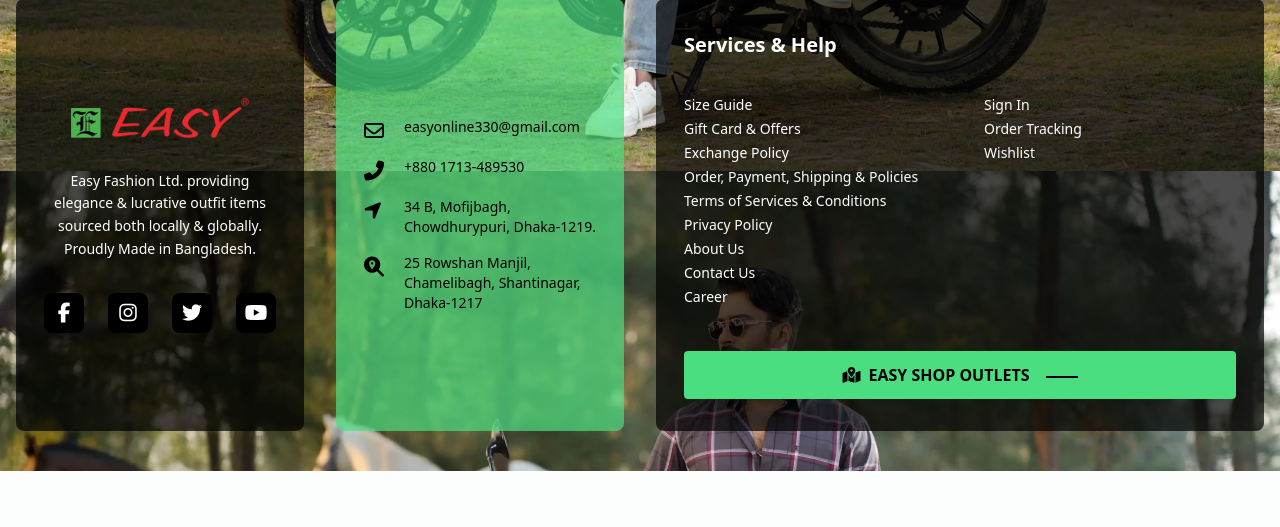
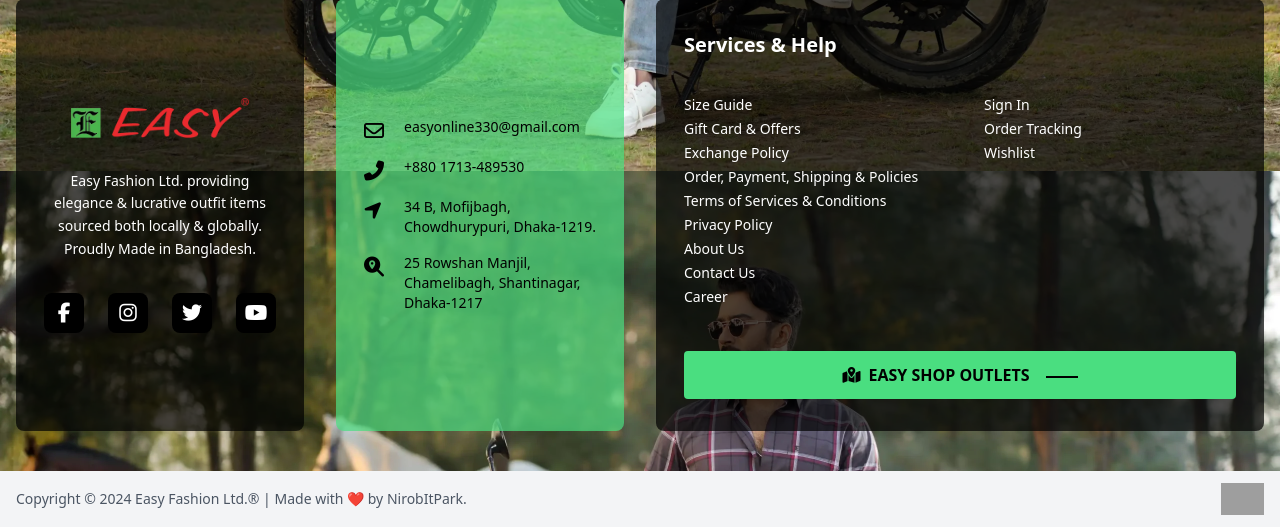
Before and after one commit to tutuldev/easyfashion, a Laravel app: page / in a window 1280 px wide. Shown: the part 5807-6334 px from the top of the page. Before the commit the page ends 6278 px from the top, so only its background shows below. Run offline with Laravel 12, Linux system fonts and the light colour scheme; style sheets or scripts are compiled from the project's sources; grey boxes are pictures that could not be loaded.

Commit message:
copyright section design

```diff
--- a/resources/views/frontend/app.blade.php
+++ b/resources/views/frontend/app.blade.php
@@ -235,6 +235,7 @@
     @yield('content')
 
     @include('frontend.layouts.footer')
+    @include('frontend.layouts.copyright')
     @stack('scripts')
 </body>
 
--- /dev/null
+++ b/resources/views/frontend/layouts/copyright.blade.php
@@ -0,0 +1,8 @@
+<section class="bg-gray-100 py-3 px-4"> <div class="max-w-screen-xl mx-auto flex flex-col sm:flex-row justify-between items-center gap-4">
+        <div class="text-sm text-gray-600 text-center sm:text-left">
+            <p>Copyright &copy; 2024 Easy Fashion Ltd.® | Made with ❤️ by NirobItPark.</p>
+        </div>
+
+        <div class="flex-shrink-0"> <img src="{{asset('images/ssl-Easy-Fashion-ltd-1024x48-1.png.webp')}}" alt="Company Logo" class="h-8"> </div>
+    </div>
+</section>
```
